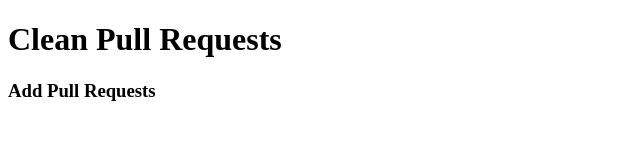
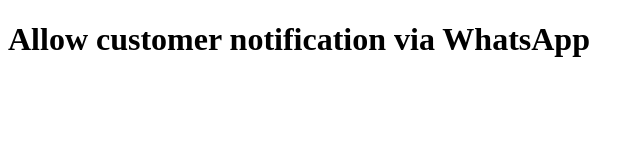
Before and after one commit to swtbhsmn/pull_request, a plain HTML site: page index.html in a window 1280 px wide. Shown: the whole page, without its empty margins (0-644 px from the left). Drawn offline with Linux system fonts and the light colour scheme.

Commit message:
feature  notification via WhatsApp added

```diff
--- a/index.html
+++ b/index.html
@@ -7,7 +7,7 @@
     <title>Document</title>
 </head>
 <body>
-    <h1>Clean Pull Requests</h1>
-    <h3>Add Pull Requests</h3>
+    <h1>Allow customer notification via WhatsApp</h1>
+
 </body>
 </html>
```
